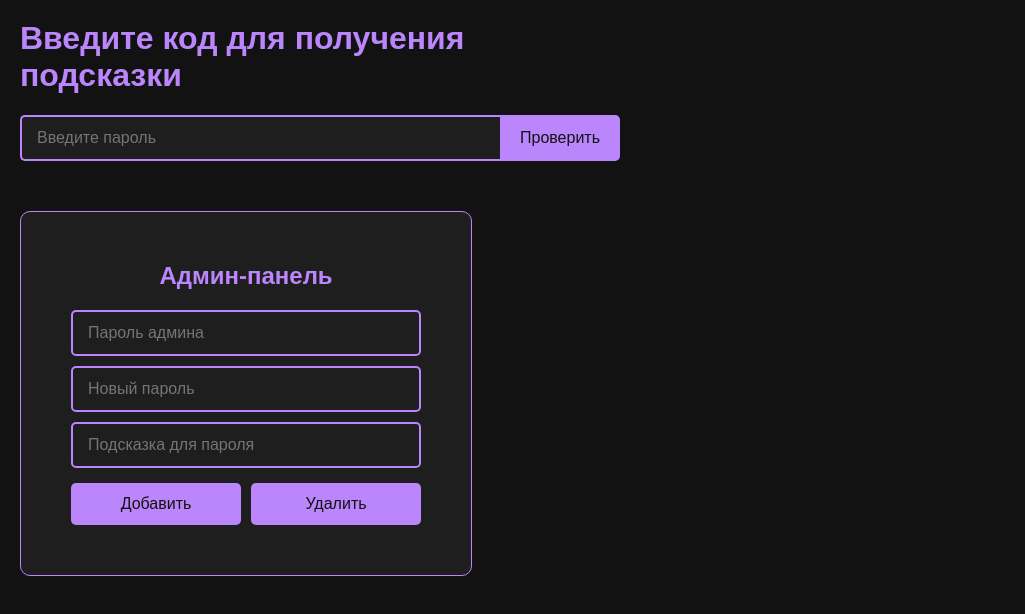
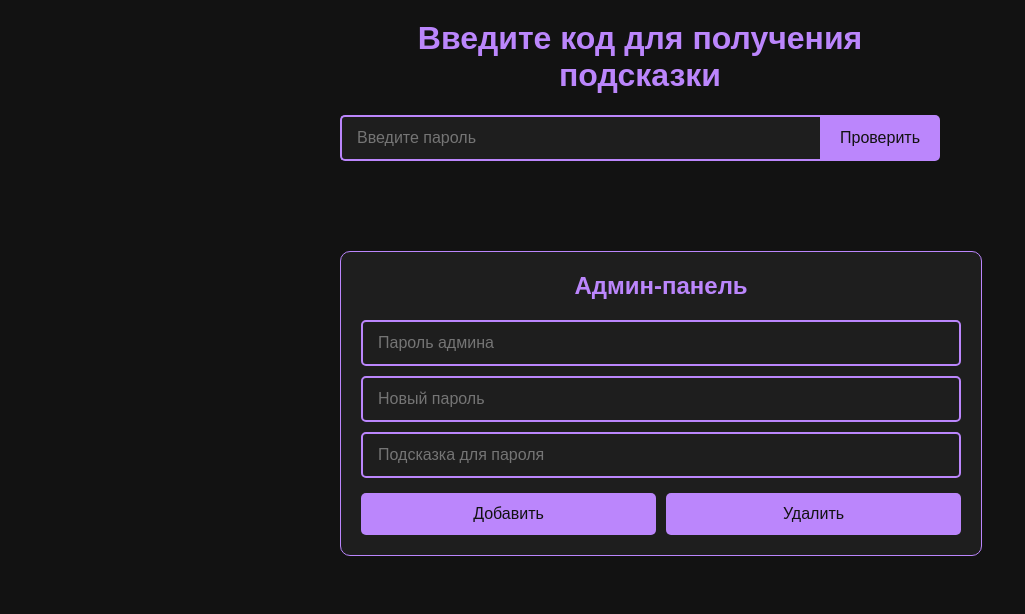
Before and after one commit to Holveen041/quest, a plain HTML site: page index.html in a window 1280 px wide. Shown: the whole page, without its empty margins (0-1025 px from the left). Drawn offline with Linux system fonts and the light colour scheme.

Commit message:
Update styles.css

```diff
--- a/styles.css
+++ b/styles.css
@@ -7,36 +7,34 @@ body {
     min-height: 100vh;
 }
 
-.main-container {
+.container {
+    max-width: 600px;
+    margin: 0 auto;
     display: flex;
-    justify-content: space-between;
-    max-width: 1200px;
-    margin: 0 auto;
+    flex-direction: column;
     gap: 40px;
 }
 
 .password-checker {
-    flex: 1;
-    max-width: 600px;
+    width: 100%;
 }
 
 .admin-panel {
-    width: 350px;
+    width: 100%;
     background-color: #1e1e1e;
-    padding: 50px;
+    padding: 20px;
     border-radius: 10px;
     border: 1px solid #bb86fc;
-    align-self: flex-end;
 }
 
 h1, h2 {
     color: #bb86fc;
     margin-top: 0;
+    text-align: center;
 }
 
 h2 {
     margin-bottom: 20px;
-    text-align: center;
 }
 
 .input-group {
```
